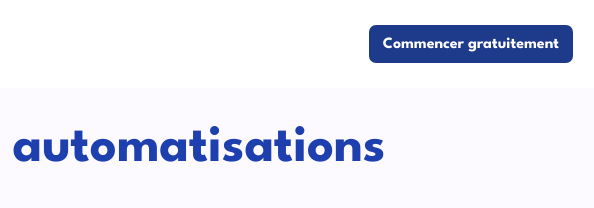
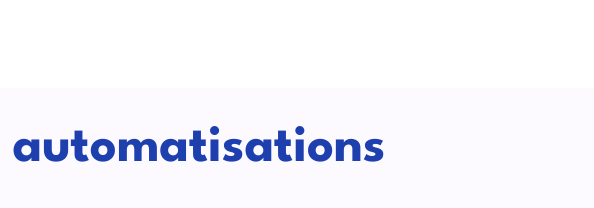
Before and after one commit to Mouhamet99/AdafriOnePage, a website built with Vite: page chatbot.html in a window 1280 px wide. Shown: the top 208 px of the page, 686-1280 px from the left. Built offline with nearby package versions, Linux system fonts and the light colour scheme.

Commit message:
remove adafriLeBot link

```diff
--- a/chatbot.html
+++ b/chatbot.html
@@ -68,13 +68,7 @@
                     <img src="./src/img/Logo-ADAFRI.png" class="w-40 md:w-56" width="196" height="57" alt="Logo adafri "
                         loading="lazy" />
                 </a>
-                <div class="flex space-x-4">
-                    <a href="https://adafrilebot.com/login" target="_blank"
-                        class="px-4 py-2 rounded-lg text-lg bg-blue-900 text-white font-bold hover:scale-105 transform duration-75">
-                        Commencer gratuitement
-                    </a>
 
-                </div>
             </div>
         </nav>
 
@@ -215,7 +209,7 @@
                     disponibles 24 heures sur 24</p>
                 <div class="flex">
                     <a class="px-6 py-2 text-lg font-bold text-blue-900 bg-yellow-400 rounded-lg hover:scale-110 transform duration-100"
-                        href="https://adafrilebot.com/login" target="_blank">Commencer Maintenant</a>
+                        href="#phonenumber">Commencer Maintenant</a>
                 </div>
             </div>
         </section>
```
Also changed, not shown: dist/output.css.
